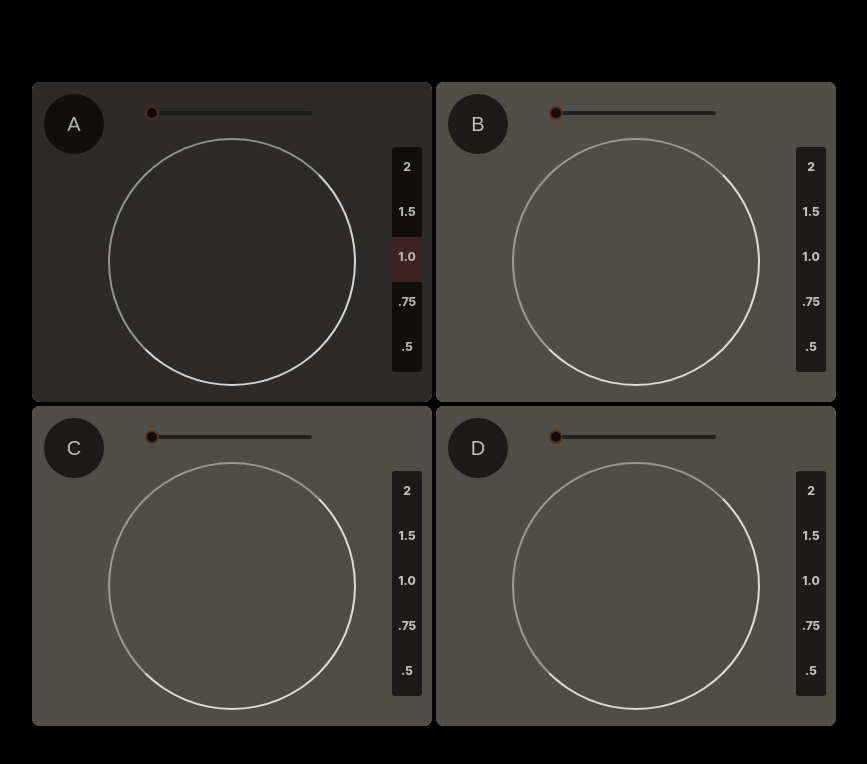
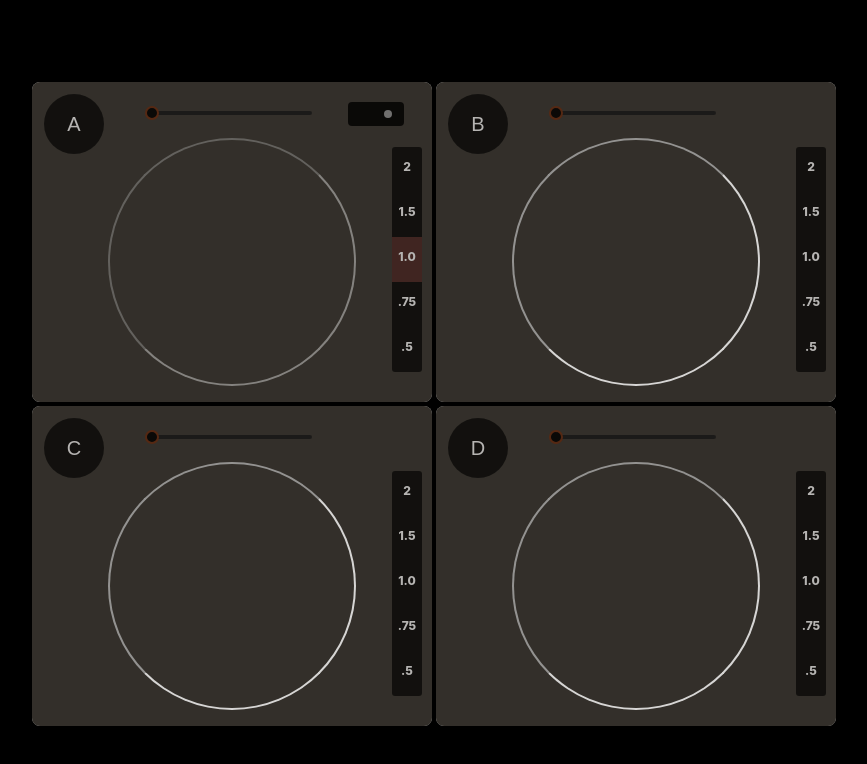
Before and after one commit to louis-ryan/final-project, a React (Create React App) app in the folder my-app/: page / in a window 1280 px wide. Shown: the top 764 px of the page, without its empty margins (206-1073 px from the left). Built offline with nearby package versions, Linux system fonts and the light colour scheme.

Commit message:
working on ux

```diff
--- a/my-app/src/Deck.css
+++ b/my-app/src/Deck.css
@@ -4,7 +4,7 @@
 }
 
 .panels {
-  background: rgb(81, 77, 69);
+  background: rgb(52, 47, 40);
   /* background: linear-gradient(
     20deg,
     rgba(0, 0, 0, 1) 0%,
@@ -12,6 +12,11 @@
     rgb(97, 51, 25) 62%,
     rgba(0, 0, 0, 1) 94%
   ); */
+  filter: grayscale(20%);
+}
+
+.panelsempty {
+  background: rgb(45, 43, 40);
   filter: grayscale(20%);
 }
 
@@ -59,18 +64,36 @@
   margin-left: 76px;
   margin-top: -48px;
   background-color: transparent;
-  animation: unset;
+
   filter: invert(100%);
 }
 
-.matchtrackempty {
+.matchtrack1 {
+  animation: spin 2s infinite linear;
+}
+.matchtrack2 {
+  animation: spin 4s infinite linear;
+}
+.matchtrack3 {
+  animation: spin 8s infinite linear;
+}
+.matchtrack4 {
   animation: spin 16s infinite linear;
+}
+.matchtrack5 {
+  animation: spin 32s infinite linear;
+}
+
+.matchtrackoff {
+  animation: unset;
+  opacity: 50%;
 }
 
 .matchtrack:hover {
   background-color: white;
   filter: invert(0%);
   opacity: 50%;
+  cursor: grab;
 }
 
 @keyframes spin {
@@ -96,10 +119,35 @@ h1 {
   opacity: 80%;
 }
 
-/* EMPTY STATE */
+.playbutton {
+  width: 56px;
+  height: 24px;
+  position: absolute;
+  z-index: 16;
+  margin-left: 316px;
+  margin-top: -220px;
+  border-radius: 4px;
+  background-color: black;
+  opacity: 80%;
+}
 
+.playindon {
+  width: 8px;
+  height: 8px;
+  background-color: white;
+  border-radius: 100%;
+  margin-left: 36px;
+  margin-top: 8px;
+  box-shadow: 0px 0px 16px 4px yellow;
+}
 
-.panelsempty {
-  background: rgb(45, 43, 40);
-  filter: grayscale(20%);
+.playindoff {
+  width: 8px;
+  height: 8px;
+  background-color: white;
+  border-radius: 100%;
+  margin-left: 36px;
+  margin-top: 8px;
+  opacity: 50%;
+  /* box-shadow: 0px 0px 16px 4px yellow; */
 }
--- a/my-app/src/Deck_A.js
+++ b/my-app/src/Deck_A.js
@@ -9,8 +9,18 @@ export default class Deck_A extends React.Component {
   constructor(props) {
     super(props);
     this.videoId = props.videoId;
-    this.state = { volume: 0, playback: 1 };
+    this.state = { volume: 0, playback: 1, playing: false };
   }
+
+  setPlaying() {
+    if (this.state.playing == false) {
+      this.setState({ ...this.state, playing: true });
+    } else if (this.state.playing == true) {
+      this.setState({ ...this.state, playing: false });
+    }
+  }
+
+
 
   setVolume(volume) {
     this.setState({ volume });
@@ -50,7 +60,7 @@ export default class Deck_A extends React.Component {
       <>
         <div
           className="panels"
-          className="panelsempty"
+          // className="panelsempty"
           style={{
             width: "400px",
             height: "320px",
@@ -66,7 +76,7 @@ export default class Deck_A extends React.Component {
               clipPath: "circle(120px at center)",
             }}
             loop={true}
-            playing={true}
+            playing={this.state.playing}
             volume={this.state.volume}
             playbackRate={this.state.playback}
             url={"https://youtu.be/" + this.props.videoId}
@@ -135,7 +145,17 @@ export default class Deck_A extends React.Component {
                 // className="matchtrackempty"
                 className={cx({
                   matchtrack: true,
-                  matchtrackempty: this.props.videoId,
+                  matchtrack1:
+                    this.state.playing == true && this.state.playback === 2,
+                  matchtrack2:
+                    this.state.playing == true && this.state.playback === 1.5,
+                  matchtrack3:
+                    this.state.playing == true && this.state.playback === 1.0,
+                  matchtrack4:
+                    this.state.playing == true && this.state.playback === 0.75,
+                  matchtrack5:
+                    this.state.playing == true && this.state.playback === 0.5,
+                  matchtrackoff: this.state.playing == false,
                 })}
                 onMouseDown={() => {
                   this.onClickMatch();
@@ -207,7 +227,7 @@ export default class Deck_A extends React.Component {
                 // className="playback"
                 className={cx({
                   playback: true,
-                  playbackselected: this.state.playback === .75,
+                  playbackselected: this.state.playback === 0.75,
                 })}
               >
                 .75
@@ -219,13 +239,27 @@ export default class Deck_A extends React.Component {
                 // className="playback"
                 className={cx({
                   playback: true,
-                  playbackselected: this.state.playback === .5,
+                  playbackselected: this.state.playback === 0.5,
                 })}
               >
                 .5
               </div>
             </div>
           </div>
+          <div
+            onClick={() => {
+              this.setPlaying();
+            }}
+            className="playbutton"
+          >
+            <div
+              className="playindon"
+              className={cx({
+                playindon: this.state.playing == true,
+                playindoff: this.state.playing == false,
+              })}
+            ></div>
+          </div>
         </div>
       </>
     );
```
